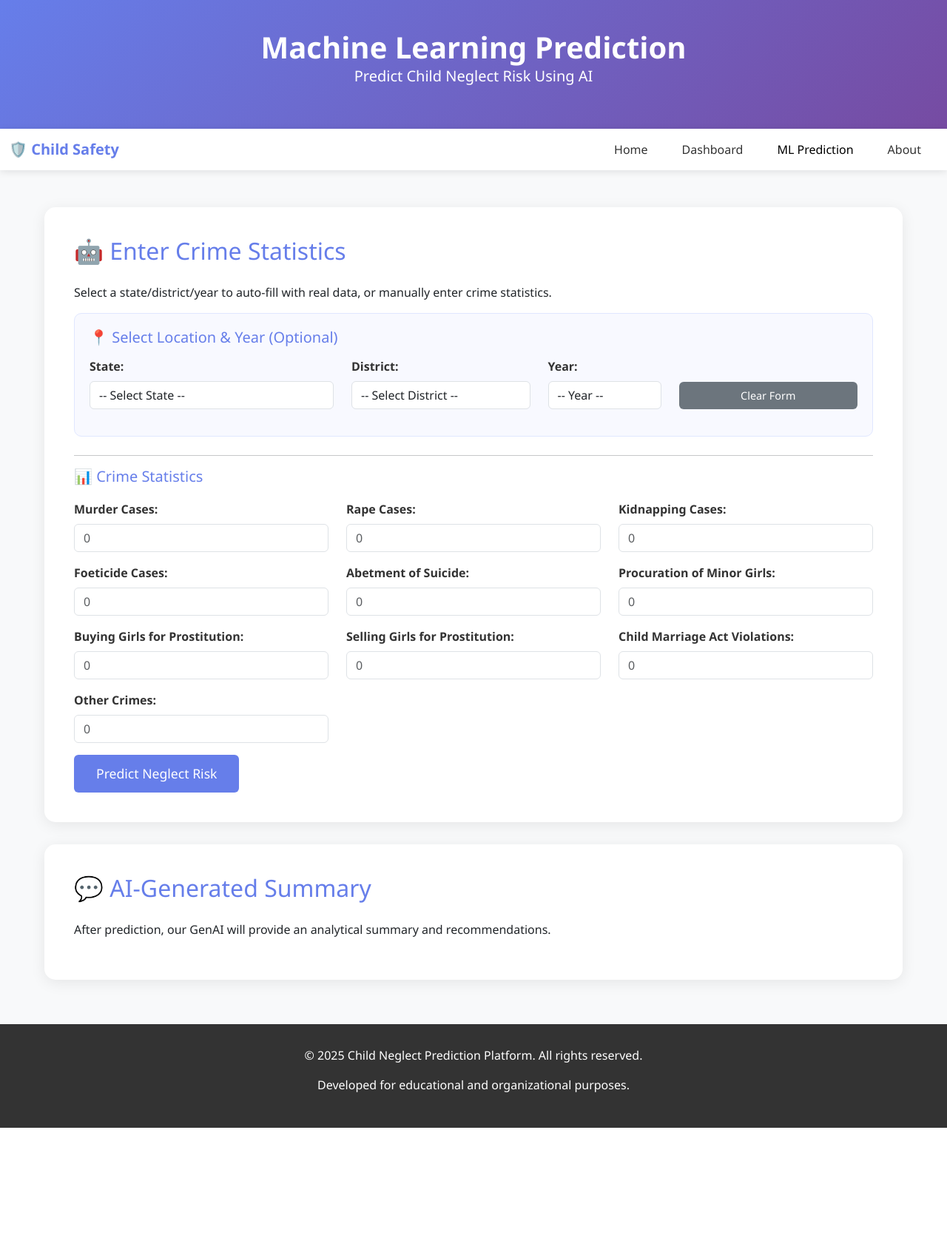
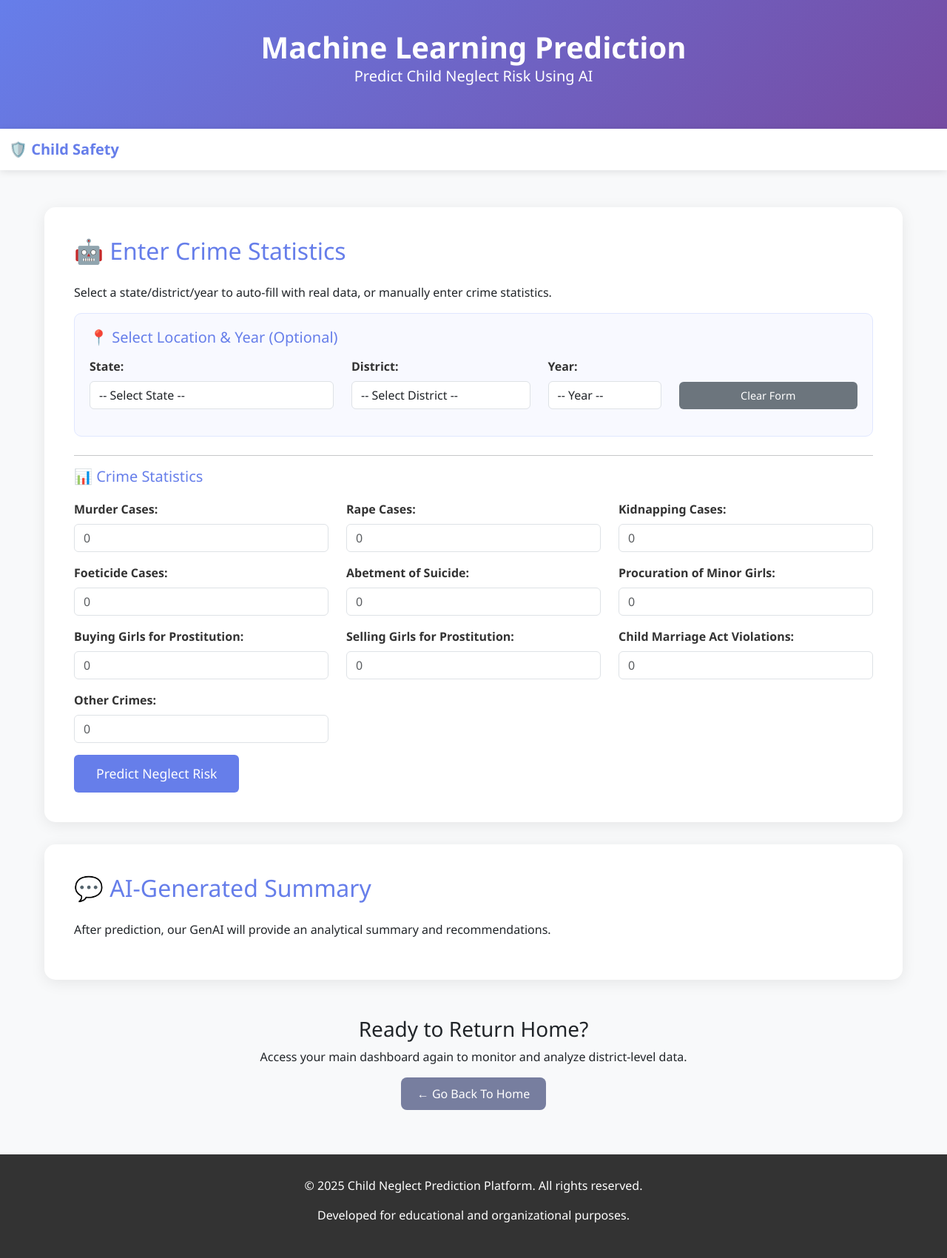
Before and after one commit to gitesh2005/child-neglect-prediction-and-analytical-dashboard, a Flask app: page /predict.html in a window 1280 px wide. Shown: the whole page at 74% size. Before the commit the page ends 1524 px from the top, so only its background shows below. Run offline with Flask 3, Linux system fonts and the light colour scheme.

Commit message:
update the latest code

```diff
--- a/templates/index.html
+++ b/templates/index.html
@@ -38,7 +38,6 @@
         <ul class="navbar-nav ms-auto">
           <li class="nav-item"><a class="nav-link active" href="/">Home</a></li>
           <li class="nav-item"><a class="nav-link" href="#dashboard">Dashboard</a></li>
-          <li class="nav-item"><a class="nav-link" href="/predict.html">ML Prediction</a></li>
           <li class="nav-item"><a class="nav-link" href="#about">About</a></li>
         </ul>
       </div>
--- a/templates/predict.html
+++ b/templates/predict.html
@@ -22,6 +22,7 @@
     .btn-secondary { background: #6c757d; border: none; padding: 8px 16px; font-size: 0.9rem; }
     .result-box { background: #e7f3ff; border-left: 4px solid #667eea; padding: 20px; border-radius: 8px; margin-top: 25px; display: none; }
     .spinner-border { display: none; margin-left: 10px; }
+    .btn-predict { background: #777e9f; color: white; padding: 10px 22px; font-size: 1rem; border: none; border-radius: 8px; text-decoration: none; display: inline-block; }
     footer { background: #333; color: white; text-align: center; padding: 30px 0; margin-top: 60px; }
     .location-section { background: #f8f9ff; padding: 20px; border-radius: 10px; margin-bottom: 25px; border: 1px solid #e0e7ff; }
   </style>
@@ -41,14 +42,14 @@
       <button class="navbar-toggler" type="button" data-bs-toggle="collapse" data-bs-target="#navbarNav">
         <span class="navbar-toggler-icon"></span>
       </button>
-      <div class="collapse navbar-collapse" id="navbarNav">
+      <!-- <div class="collapse navbar-collapse" id="navbarNav">
         <ul class="navbar-nav ms-auto">
           <li class="nav-item"><a class="nav-link" href="index.html">Home</a></li>
           <li class="nav-item"><a class="nav-link" href="index.html#dashboard">Dashboard</a></li>
           <li class="nav-item"><a class="nav-link active" href="predict.html">ML Prediction</a></li>
           <li class="nav-item"><a class="nav-link" href="index.html#about">About</a></li>
         </ul>
-      </div>
+      </div> -->
     </div>
   </nav>
 
@@ -177,6 +178,11 @@
       <div id="genaiResult" class="result-box"></div>
     </div>
   </div>
+  <div class="text-center" style="margin-top: 30px;">
+      <h3>Ready to Return Home?</h3>
+      <p>Access your main dashboard again to monitor and analyze district-level data.</p>
+      <a href="/" class="btn-predict">&#8592; Go Back To Home</a>
+    </div>
 
   <!-- Footer -->
   <footer>
```
